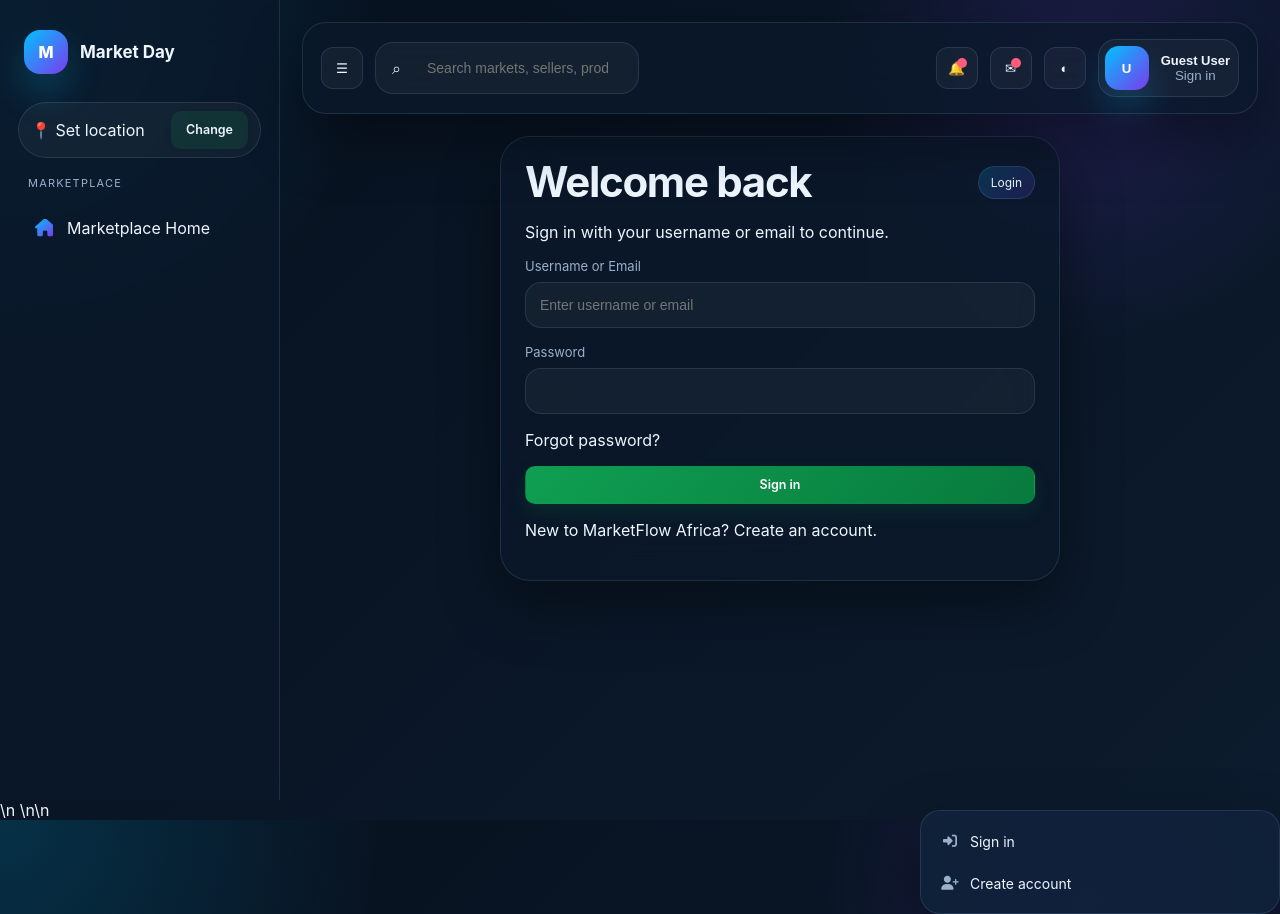
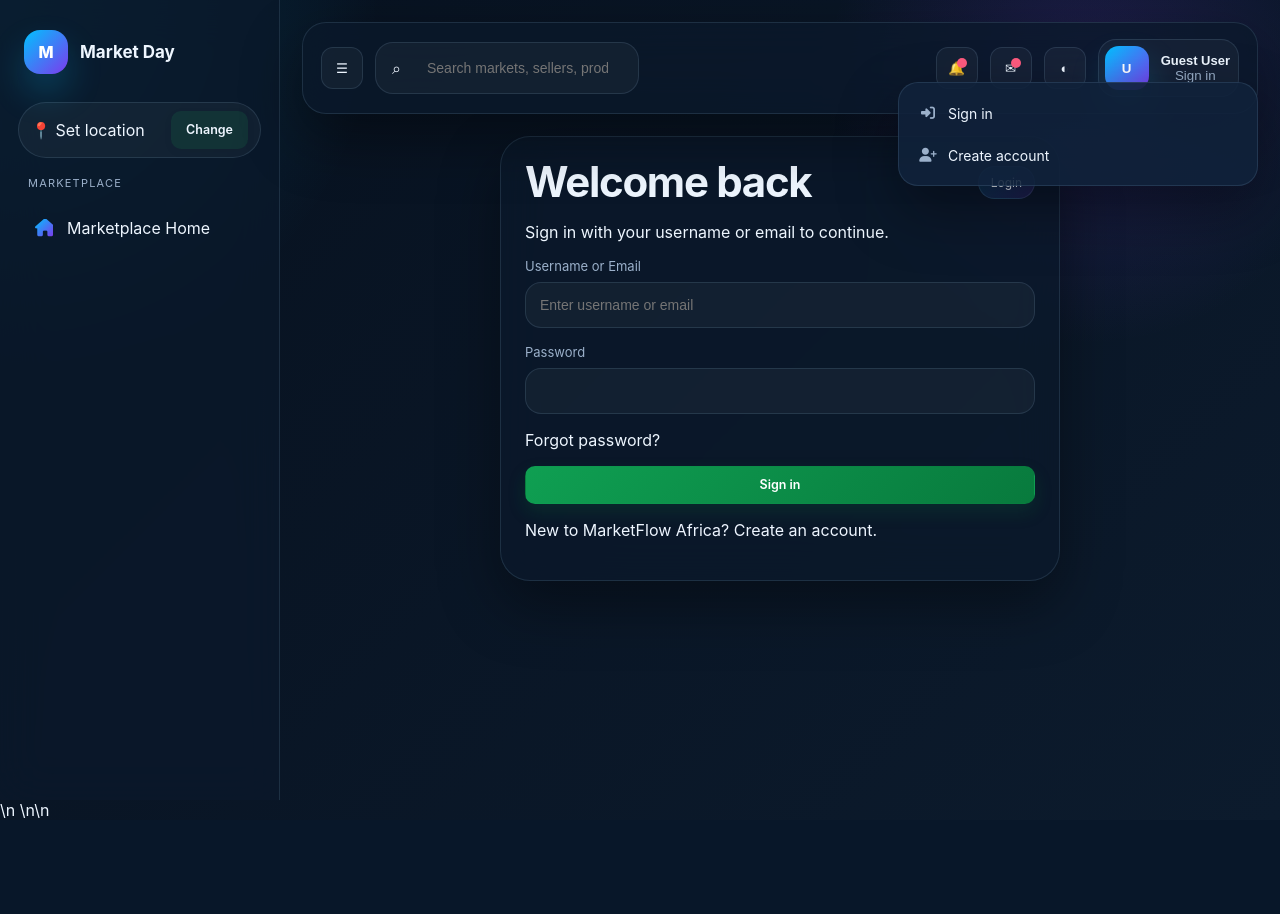
Before and after one commit to csbrotherslabs/market_day, a Django app: a page that uses templates/base.html in a window 1280 px wide, after a click that opens the changed part. After the commit the page ends 818 px from the top, so only its background shows below. Run offline with Django 5.2, Linux system fonts and the light colour scheme.

Commit message:
Anchor desktop account panel after drawer relocation

```diff
--- a/static/css/styles.css
+++ b/static/css/styles.css
@@ -254,3 +254,14 @@
   .search-input{font-size:12px}
   .search-input::placeholder{font-size:12px}
 }
+
+/* Account panel is a body-level overlay so filtered headers cannot trap fixed positioning. */
+@media(min-width:701px){
+  .profile-menu.account-panel{
+    position:fixed;
+    top:82px;
+    right:22px;
+    left:auto;
+    z-index:6001;
+  }
+}
```
